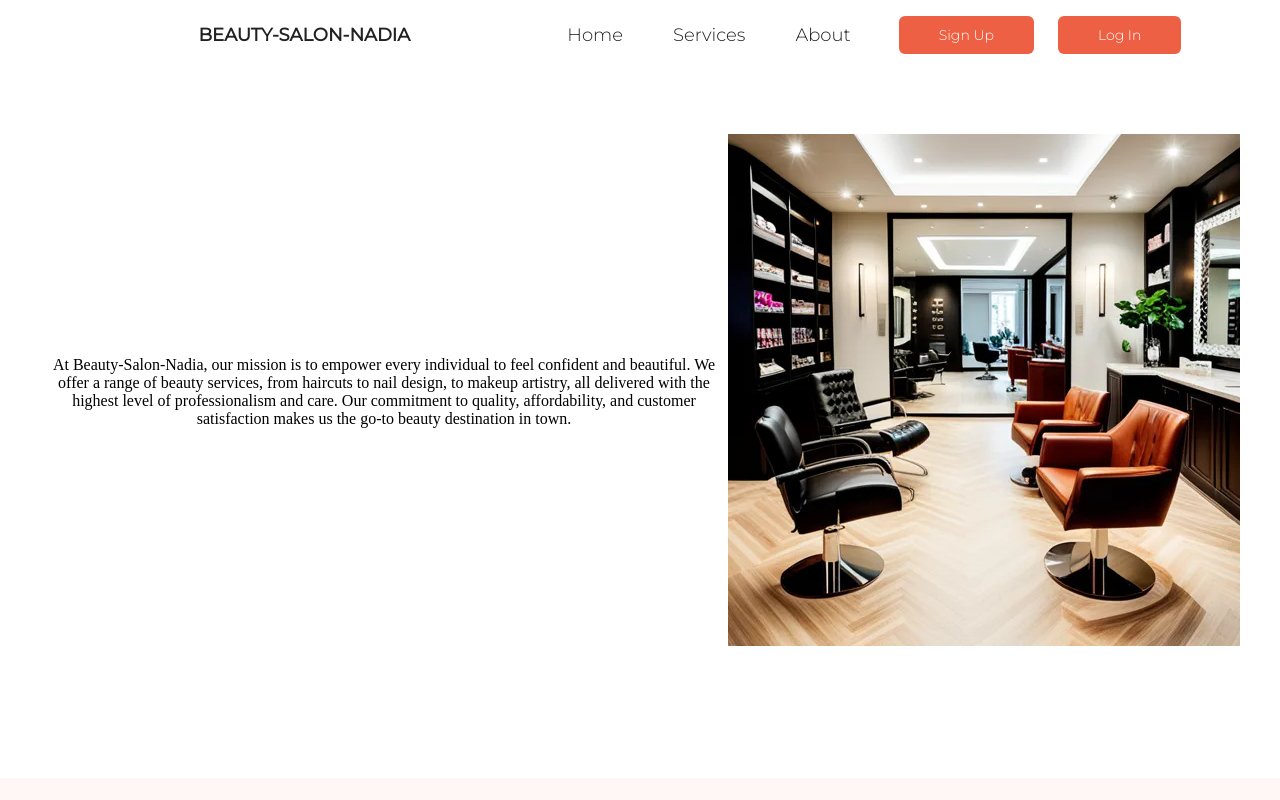
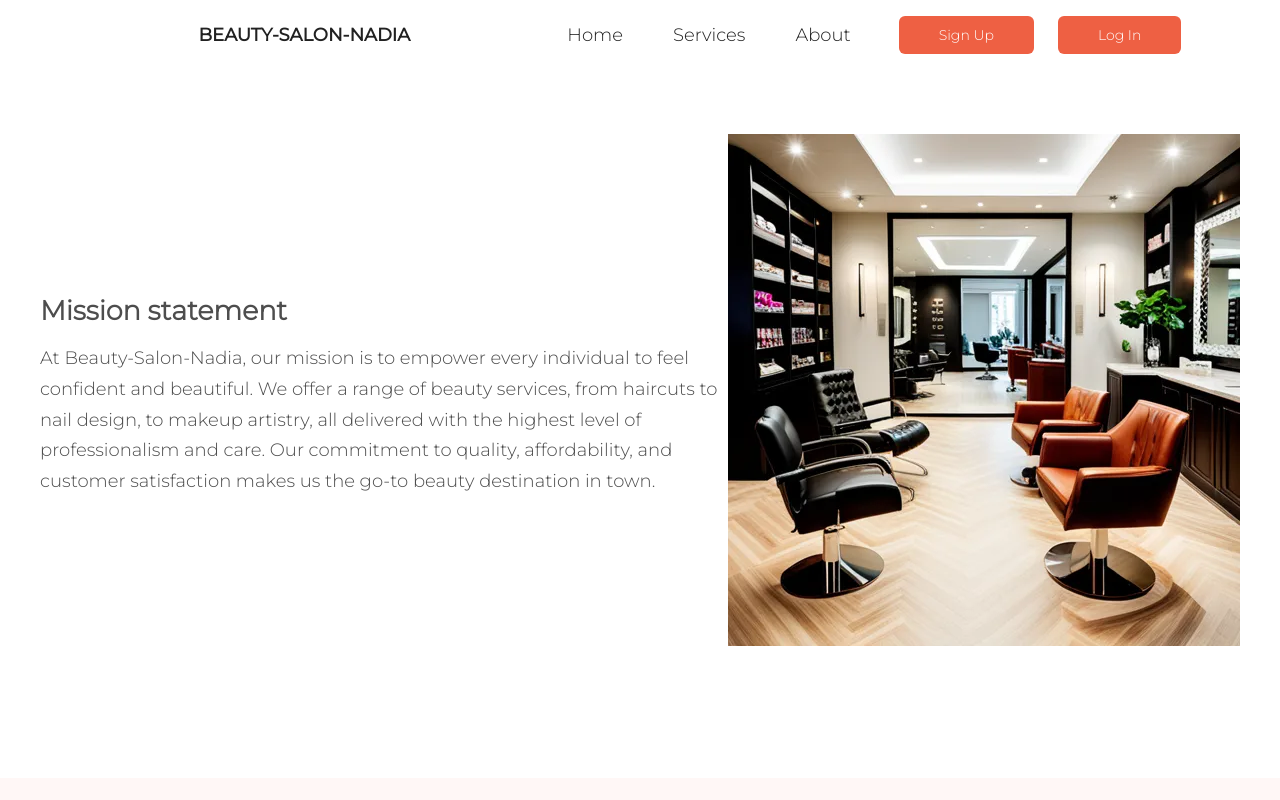
Before and after one commit to nadiahosisy/Beauty-Salon, a React (Vite) app: page /About in a window 1280 px wide. Shown: the top 800 px of the page. Built offline with nearby package versions, Linux system fonts and the light colour scheme.

Commit message:
refactoring style to About page

```diff
--- a/src/pages/About.jsx
+++ b/src/pages/About.jsx
@@ -6,7 +6,7 @@ const About = () => {
       <div className="main-mission-statement-div">
         <div className="mission-statement-div">
           <div className="mission-statement-container">
-            <h2 className="header-mission-statement"></h2>
+            <h2 className="header-mission-statement">Mission statement</h2>
             <div>
               <div className="text-mission-statement">
                 At Beauty-Salon-Nadia, our mission is to empower every
--- a/src/style/about-page.css
+++ b/src/style/about-page.css
@@ -31,3 +31,16 @@
   max-width: 1200px;
   margin-left: 0 auto;
 }
+.mission-statement-container {
+  font-family: Monserat-ligth, sans-serif;
+  color: #4d4d4d;
+  font-size: 18px;
+  line-height: 1.7;
+  margin-bottom: 10px;
+  padding-top: 10px;
+  text-align: left;
+  display: flex;
+  flex-direction: column;
+  height: 100%;
+  gap: 10px;
+}
```
